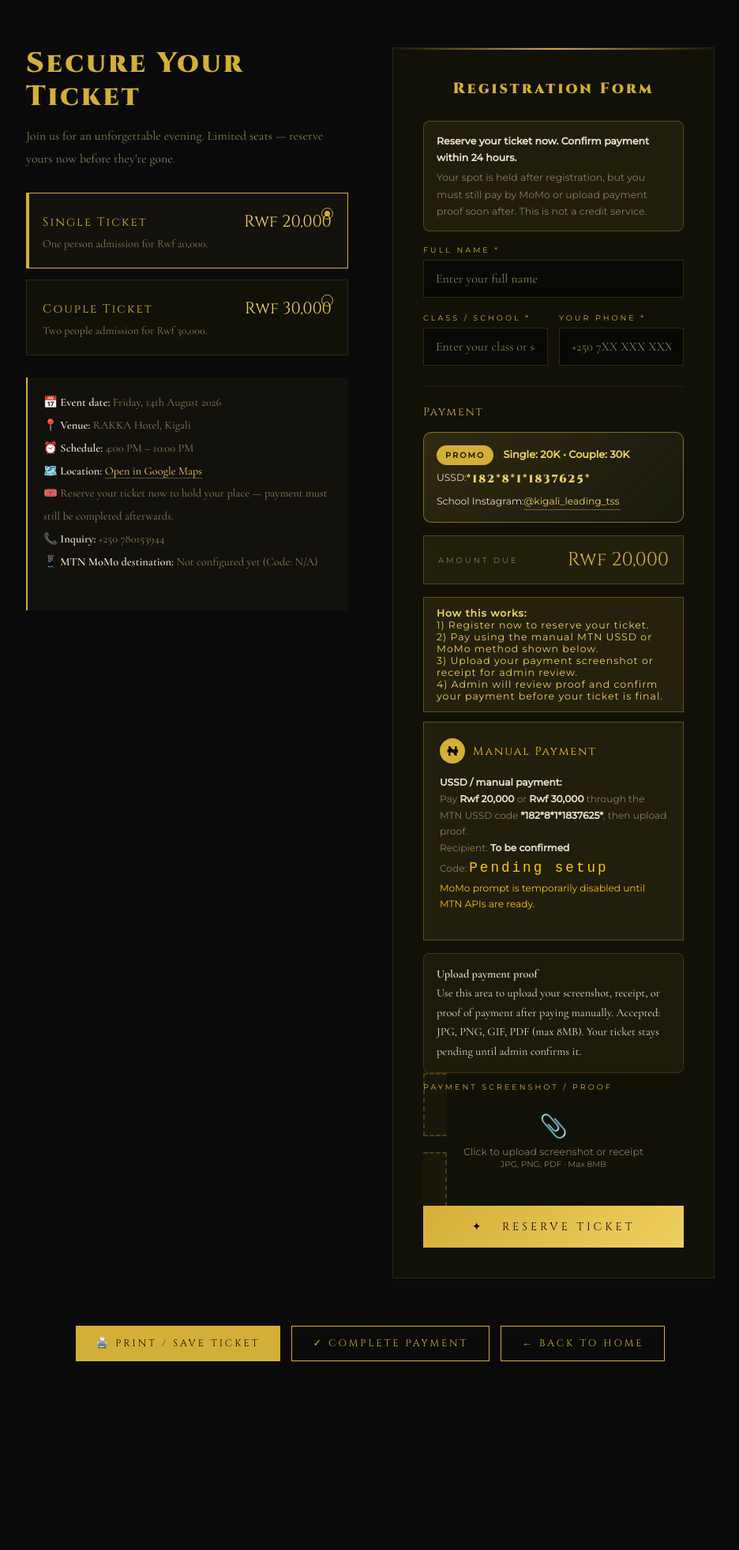
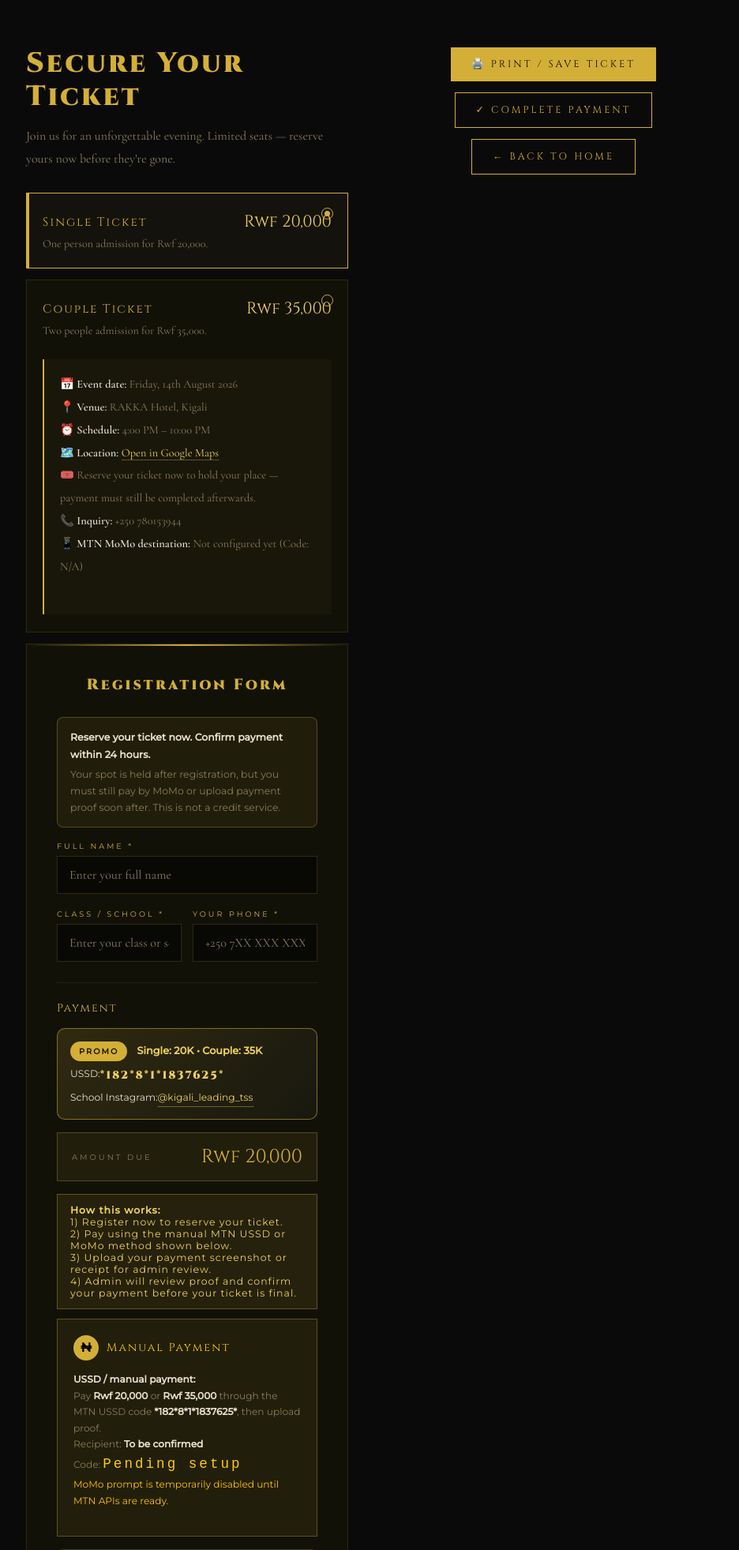
Before and after one commit to Santanamera/golden-night-2026, a PHP site: page /prom-system/public/buy-ticket.php in a window 1280 px wide. Shown: the part 59-2022 px from the top of the page at 79% size, without its empty margins (171-1107 px from the left). Before the commit the page ends 1783 px from the top, so only its background shows below. Run offline with PHP 8.4, Linux system fonts and the light colour scheme.

Commit message:
Set couple promo rate to 35K

```diff
--- a/includes/config.php
+++ b/includes/config.php
@@ -14,7 +14,7 @@ if (!empty($_SERVER['HTTP_HOST'])) {
 define('APP_URL', getenv('APP_URL') ?: $defaultAppUrl);
 define('UPLOAD_PATH', __DIR__ . '/../assets/uploads/');
 define('TICKET_PRICE_SINGLE', 20000);
-define('TICKET_PRICE_COUPLE', 30000);
+define('TICKET_PRICE_COUPLE', 35000);
 define('TICKET_PRICE', TICKET_PRICE_SINGLE);
 
 define('DB_HOST', getenv('MYSQLHOST') ?: '');
--- a/index.html
+++ b/index.html
@@ -707,7 +707,7 @@
 
     <div class="promo-strip">
       <span class="tag">PROMO DROP</span>
-      <span class="price">Single: 20K • Couple: 30K</span>
+      <span class="price">Single: 20K • Couple: 35K</span>
       <span class="ussd">USSD: *182*8*1*1837625*</span>
       <a href="https://www.instagram.com/kigali_leading_tss?igsh=bnNidXgxZ3p5ZWs0&utm_source=qr" target="_blank" rel="noopener">@kigali_leading_tss</a>
     </div>
@@ -760,7 +760,7 @@
     <div class="info-card">
       <span class="info-icon">🎟️</span>
       <h3>Ticket Price</h3>
-      <p>Single: <strong style="color:var(--gold)">Rwf 20,000</strong><br/>Couple: <strong style="color:var(--gold)">Rwf 30,000</strong><br/><span style="font-size:0.85rem;color:var(--text-dim)">Reserve your place now, then confirm payment soon after.</span></p>
+      <p>Single: <strong style="color:var(--gold)">Rwf 20,000</strong><br/>Couple: <strong style="color:var(--gold)">Rwf 35,000</strong><br/><span style="font-size:0.85rem;color:var(--text-dim)">Reserve your place now, then confirm payment soon after.</span></p>
     </div>
     <div class="info-card">
       <span class="info-icon">📱</span>
--- a/public/buy-ticket.php
+++ b/public/buy-ticket.php
@@ -228,10 +228,8 @@ $isMomoPromptConfigured = $isMomoRecipientConfigured && trim((string) getenv('MO
     </div>
     <div class="price-card" id="card-couple" onclick="selectPackage('couple')">
       <div class="pc-dot" id="dot-couple"></div>
-      <div class="pc-top"><div class="pc-type">Couple Ticket</div><div class="pc-amt">Rwf 30,000</div></div>
-      <div class="pc-desc">Two people admission for Rwf 30,000.</div>
-    </div>
-
+      <div class="pc-top"><div class="pc-type">Couple Ticket</div><div class="pc-amt">Rwf 35,000</div></div>
+      <div class="pc-desc">Two people admission for Rwf 35,000.</div>
     <div class="event-info">
       <p>
         📅 <strong>Event date:</strong> Friday, 14th August 2026<br>
@@ -281,7 +279,7 @@ $isMomoPromptConfigured = $isMomoRecipientConfigured && trim((string) getenv('MO
 
       <div class="promo-strip">
         <span class="tag">PROMO</span>
-        <span class="price">Single: 20K • Couple: 30K</span><br/>
+        <span class="price">Single: 20K • Couple: 35K</span><br/>
         <span class="ussd">USSD: <strong>*182*8*1*1837625*</strong></span><br/>
         <span class="ussd">School Instagram: <a href="https://www.instagram.com/kigali_leading_tss?igsh=bnNidXgxZ3p5ZWs0&utm_source=qr" target="_blank" rel="noopener">@kigali_leading_tss</a></span>
       </div>
@@ -306,7 +304,7 @@ $isMomoPromptConfigured = $isMomoRecipientConfigured && trim((string) getenv('MO
         </div>
         <div class="momo-info">
           <strong>USSD / manual payment:</strong><br>
-          Pay <strong>Rwf 20,000</strong> or <strong>Rwf 30,000</strong> through the MTN USSD code <strong>*182*8*1*1837625*</strong>, then upload proof.<br>
+          Pay <strong>Rwf 20,000</strong> or <strong>Rwf 35,000</strong> through the MTN USSD code <strong>*182*8*1*1837625*</strong>, then upload proof.<br>
           Recipient: <strong><?= $isMomoRecipientConfigured ? htmlspecialchars($momoName, ENT_QUOTES) : 'To be confirmed' ?></strong><br>
           Code: <span class="momo-num"><?= $isMomoRecipientConfigured ? htmlspecialchars($momoCode, ENT_QUOTES) : 'Pending setup' ?></span><br>
           <span style="color:#FFC107;">MoMo prompt is temporarily disabled until MTN APIs are ready.</span>
@@ -364,7 +362,7 @@ let momoRefId = null;
 let pollTimer = null;
 let ticketData = null;
 const TICKET_PRICE_SINGLE = 20000;
-    const TICKET_PRICE_COUPLE = 30000;
+    const TICKET_PRICE_COUPLE = 35000;
     let selectedPackage = 'single';
 
 function getSelectedAmount() {
```
